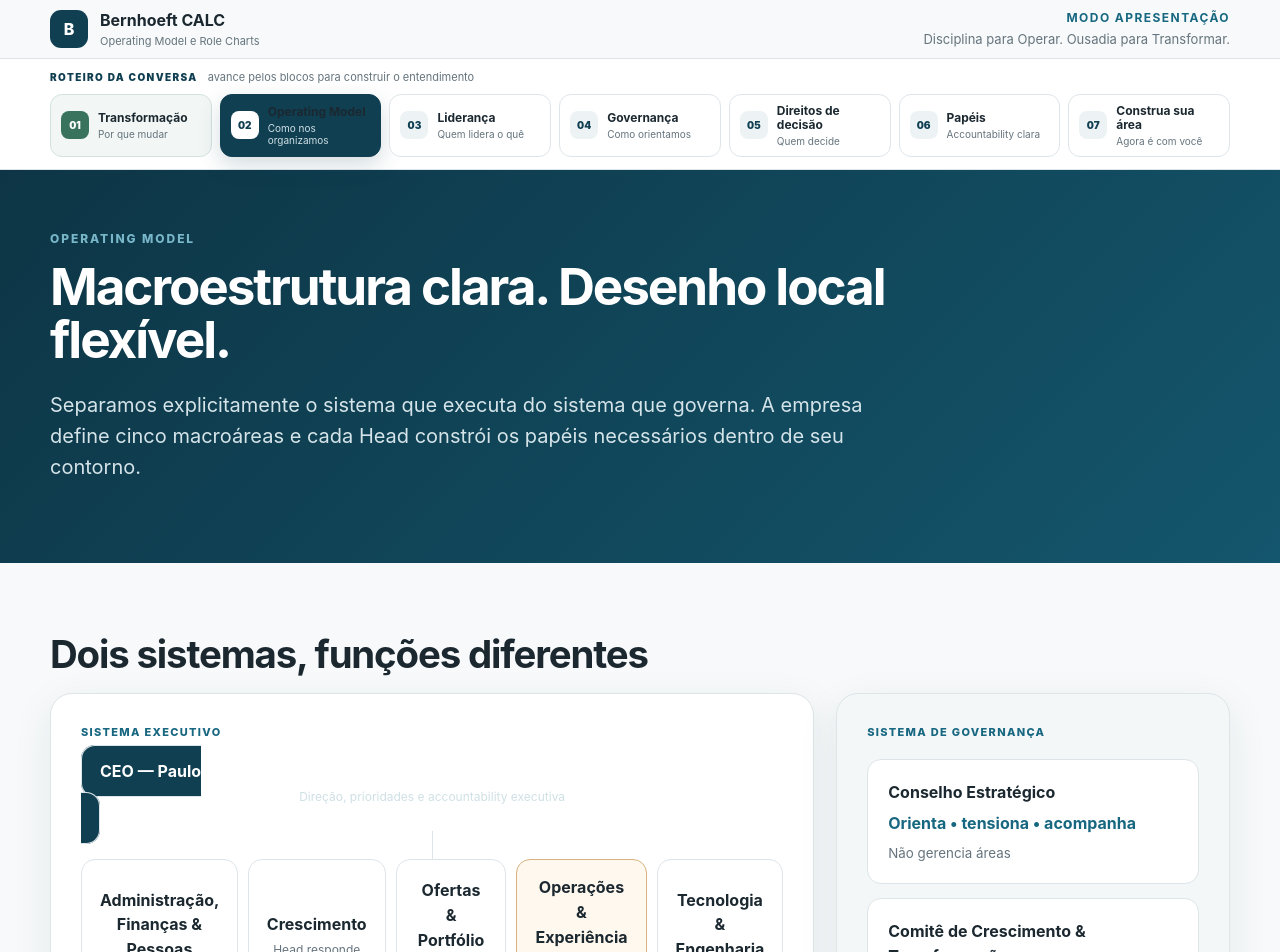
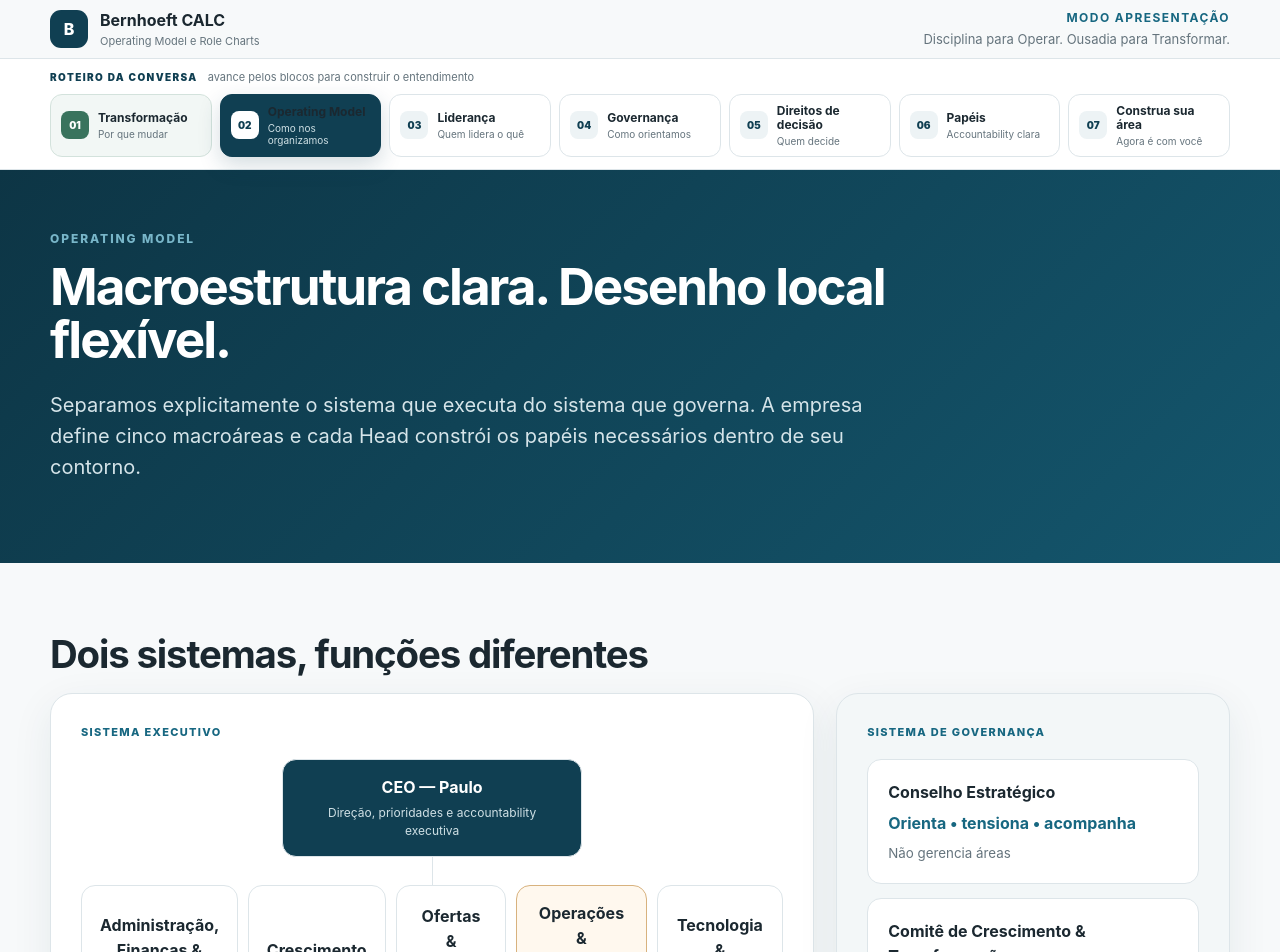
Before and after one commit to crbertini/bernhoeft-calc-operating-model, a Next.js app: page /operating-model in a window 1280 px wide. Shown: the top 952 px of the page. Built offline with nearby package versions, Linux system fonts and the light colour scheme.

Commit message:
Fix CEO alignment on leaders review branch

```diff
--- a/src/components/OrgModel.tsx
+++ b/src/components/OrgModel.tsx
@@ -4,7 +4,14 @@ import type { Area } from "@/lib/content/schema";
 export default function OrgModel({areas}:{areas:Area[]}) {
   return <div className="executiveOrg">
     <div className="systemLabel">Sistema Executivo</div>
-    <Link href="/papeis/ceo" className="orgNode ceoNode"><strong>CEO — Paulo</strong><span>Direção, prioridades e accountability executiva</span></Link>
+    <Link
+      href="/papeis/ceo"
+      className="orgNode ceoNode"
+      style={{display:"flex",flexDirection:"column",alignItems:"center",justifyContent:"center"}}
+    >
+      <strong>CEO — Paulo</strong>
+      <span>Direção, prioridades e accountability executiva</span>
+    </Link>
     <div className="orgLine"/>
     <div className="orgAreas">{areas.map(a=><Link href={`/papeis/${a.leaderRole}`} key={a.id} className={`orgNode areaNode ${a.id==="operacoes"?"currentAccumulation":""}`}><strong>{a.name}</strong><span>{a.id==="operacoes"?"Paulo acumula esta liderança":"Head responde ao CEO"}</span></Link>)}</div>
     <div className="mentorRail"><span className="dots">············································</span><Link href="/papeis/lucas" className="orgNode mentorNode"><strong>Lucas — Mentor transversal</strong><span>Dotted line • desenvolve capacidade • não cria hierarquia paralela</span></Link><span className="dots">············································</span></div>
```
